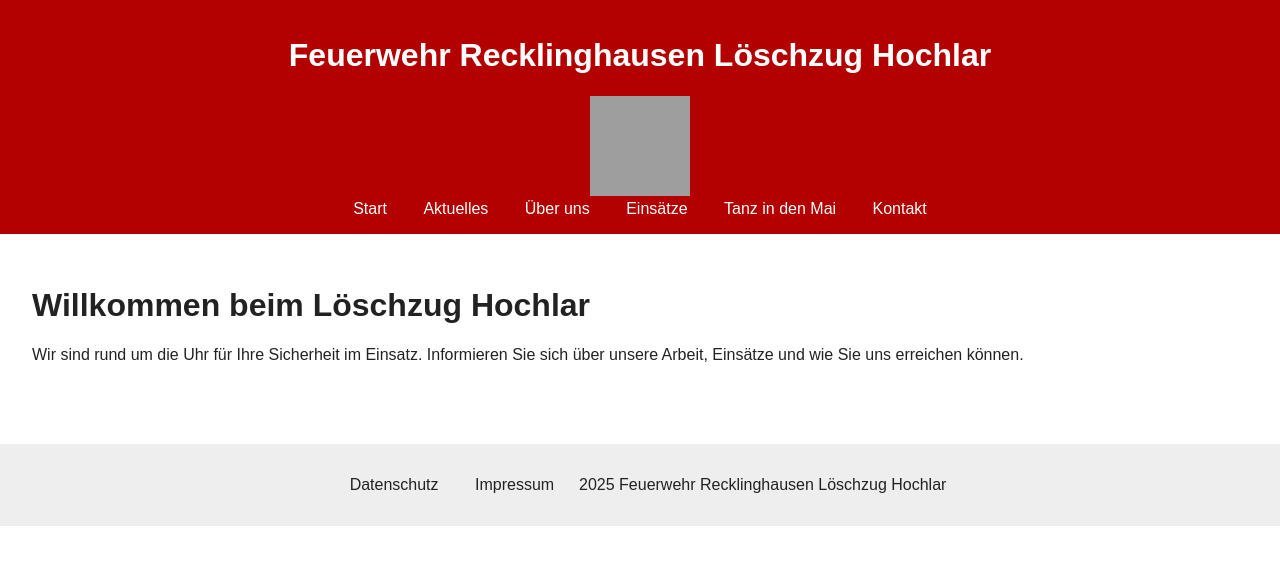
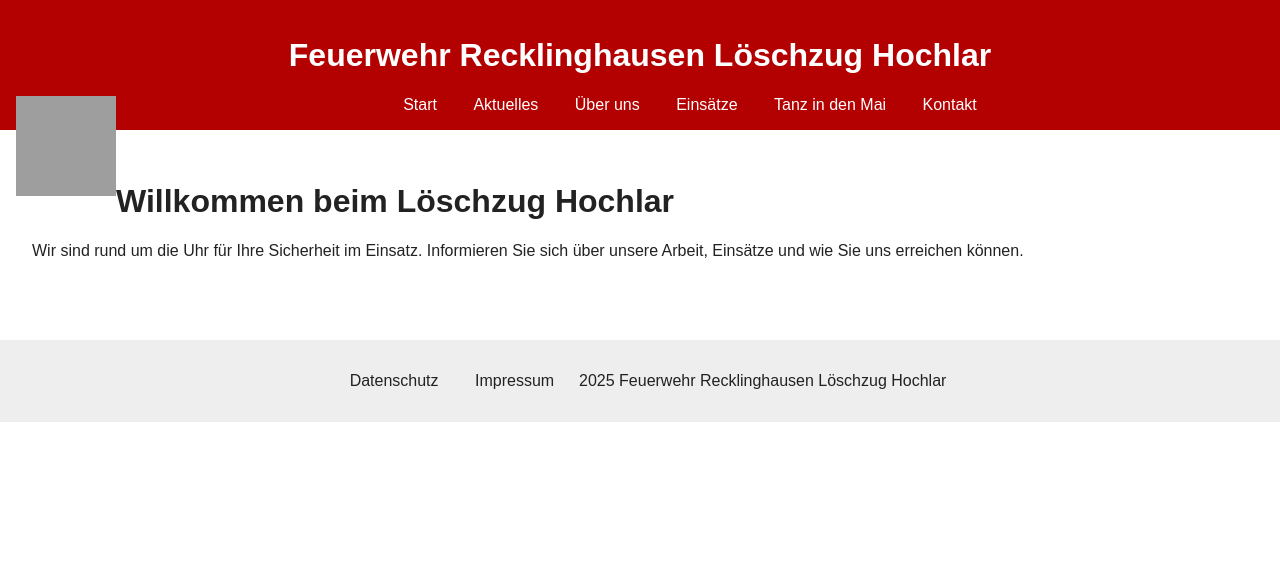
Before and after one commit to stefan-becker/loeschzug-hochlar, a Jekyll site: the page built from index.md, in a window 1280 px wide. Shown: the top 565 px of the page. Built offline with Jekyll 4.4.1, drawn with Linux system fonts in a browser that asks for light colours; grey boxes are pictures that could not be loaded.

Commit message:
Style angepasst

```diff
--- a/_layouts/default.html
+++ b/_layouts/default.html
@@ -9,7 +9,7 @@
 </head>
 <body>
   <header>
-    <h1>{{ site.title }}</h1><img src="{{ '/assets/img/logo-hochlar.jpg'| relative_url }}" alt="Logo Löschzug Hochlar 125 Jahre" width="100px" height="100px">
+    <h1>{{ site.title }}</h1><img src="{{ '/assets/img/logo-hochlar.jpg'| relative_url }}" alt="Logo Löschzug Hochlar 125 Jahre" width="100px" height="100px" style="float: left;">
     <nav>
       <a href="{{ '/' | relative_url }}">Start</a>
       <a href="{{ 'https://www.facebook.com/lz.hochlar' }}"" target="_blank">Aktuelles</a>
```
